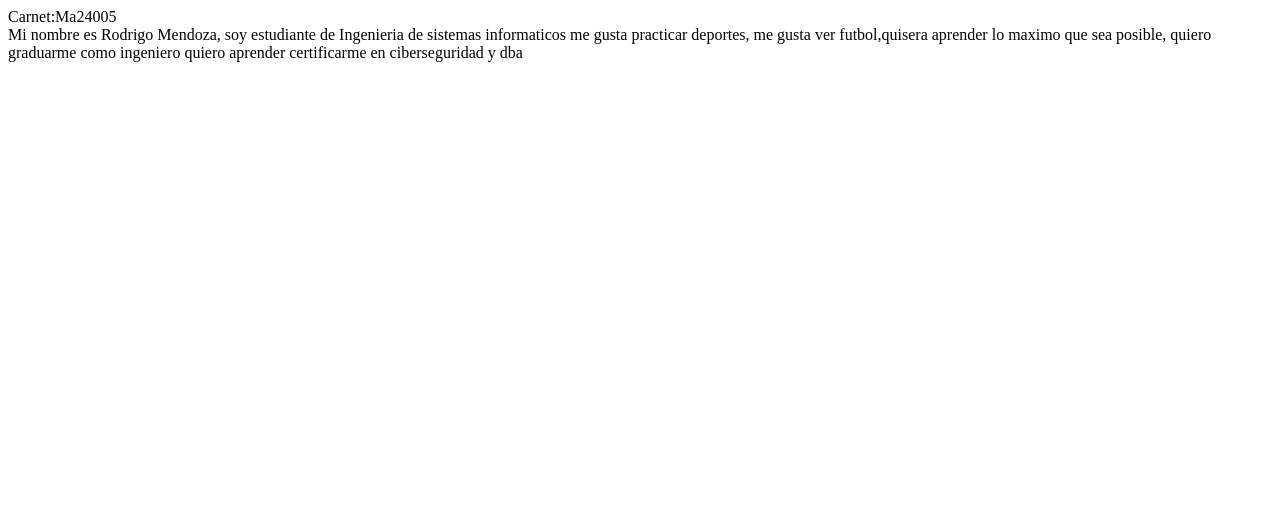
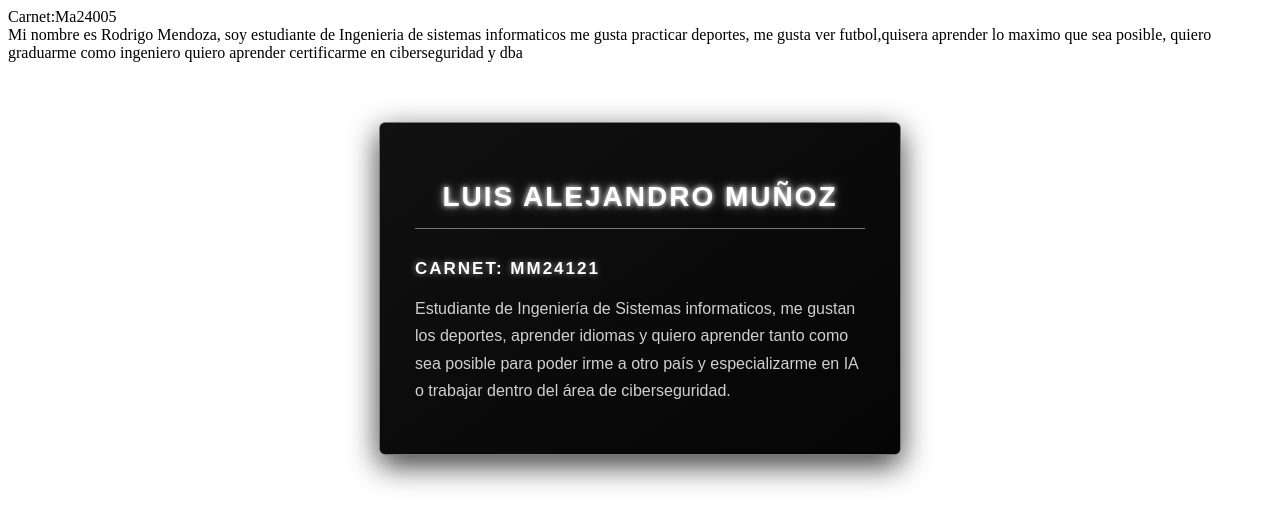
Before and after one commit to MS24017-ppi115-cicloII-2026/guia01-MS24017, a plain HTML site: page index.html in a window 1280 px wide. Drawn offline with Linux system fonts and the light colour scheme.

Commit message:
agregue mi seccion personal MM24121

```diff
--- a/estilo.css
+++ b/estilo.css
@@ -0,0 +1,51 @@
+#mm24121 {
+    width: 450px;
+    margin: 60px auto;
+    padding: 35px;
+
+    background: linear-gradient(145deg, #111111, #050505);
+    border: 1px solid #777;
+    border-radius: 6px;
+
+    font-family: Arial, sans-serif;
+    color: white;
+
+    box-shadow:
+        0 0 10px rgba(255, 255, 255, 0.15),
+        0 10px 30px rgba(0, 0, 0, 0.8);
+}
+
+#mm24121 h2 {
+    text-align: center;
+    margin-bottom: 30px;
+
+    color: white;
+    font-size: 28px;
+    letter-spacing: 2px;
+    text-transform: uppercase;
+
+    text-shadow:
+        0 0 5px white,
+        0 0 12px rgba(255, 255, 255, 0.5);
+
+    border-bottom: 1px solid #777;
+    padding-bottom: 15px;
+}
+
+#mm24121 h3 {
+    margin-top: 28px;
+    margin-bottom: 10px;
+
+    color: white;
+    font-size: 17px;
+    letter-spacing: 2px;
+    text-transform: uppercase;
+
+    text-shadow: 0 0 6px rgba(255, 255, 255, 0.5);
+}
+
+#mm24121 p {
+    color: #d0d0d0;
+    line-height: 1.7;
+    margin-bottom: 15px;
+}
--- a/index.html
+++ b/index.html
@@ -3,7 +3,7 @@
 
 <head>
     <meta charset="UTF-8">
-    <link rel="stylesheet" href="styles.css">
+    <link rel="stylesheet" href="estilo.css">
     <title>Guia 01</title>
 </head>
 
@@ -16,7 +16,15 @@
         quiero aprender certificarme en ciberseguridad y dba
     </div>
 
-
+    <div id="mm24121">
+        <h2>Luis Alejandro Muñoz</h2>
+        <h3>Carnet: MM24121</h3>
+        <p>
+            Estudiante de Ingeniería de Sistemas informaticos, me gustan los deportes, aprender idiomas
+            y quiero aprender tanto como sea posible para poder irme a otro país y especializarme en IA o
+            trabajar dentro del área de ciberseguridad.
+        </p>
+    </div>
 
 
 </body>
```
